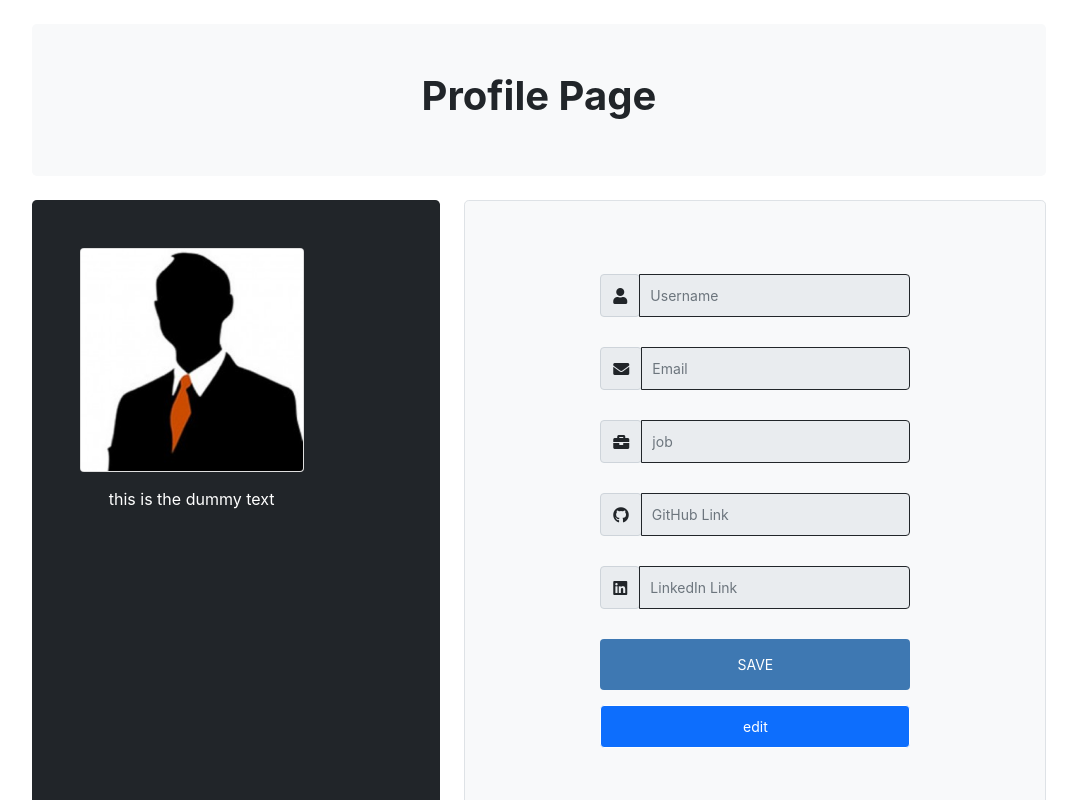
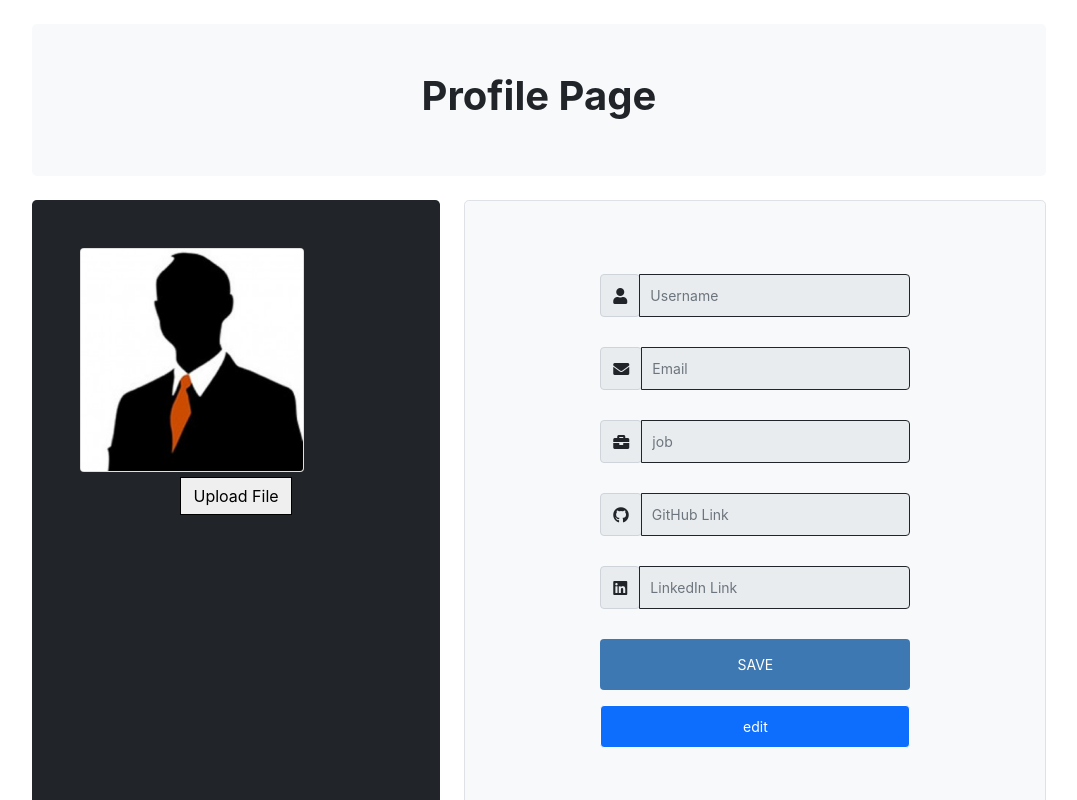
Before and after one commit to abdallahabusedo/LevelUp_E-learning, a React (Create React App) app: page /user/profile in a window 1280 px wide. Shown: the top 800 px of the page, without its empty margins (101-1178 px from the left). Built offline with nearby package versions, Linux system fonts and the light colour scheme; no server answers; the database is empty; sample sign-in values are in the browser's storage.

Commit message:
Added Image Upload and Auth State monitor

```diff
--- a/src/assets/styles/profile.css
+++ b/src/assets/styles/profile.css
@@ -1,5 +1,5 @@
 .userIcon{
-        height: 82%;
+    height: 82%;
 }
 .textBoxMa{
     margin-bottom: 20px;
@@ -10,5 +10,22 @@
 .ImageDiv{
    width: 14rem;
    height: 14rem;
+}
+
+.custom-file-upload input[type="button"]{
+    border: 1px solid ;
+    display: inline-block;
+    padding: 6px 12px;
+    margin-top: 5px;
+    cursor: pointer;
 
 }
+
+input[type="file"] {
+    display: none;
+}
+
+.ImageDiv img {
+    height: 100%;
+    width: 100%;
+}
--- a/src/components/profile/UserForm.jsx
+++ b/src/components/profile/UserForm.jsx
@@ -1,6 +1,7 @@
 import React, { useState, useEffect } from "react";
 import { database, auth } from "./../../services/firebase";
-const UserForm = (props) => {
+
+export default function UserForm (props) {
 
   var [Value, setValue] = useState({
     username: "",
@@ -10,7 +11,7 @@ const UserForm = (props) => {
     password: "",
     Bio: "",
     LinkGitHub: "",
-    LinkLinkedIn: ""
+    LinkLinkedIn: "",
   });
 
   var [readOnly, setReadOnly] = useState(true);
@@ -26,7 +27,8 @@ const UserForm = (props) => {
           password: "",
           Bio: "",
           LinkGitHub: "",
-          LinkLinkedIn: ""
+          LinkLinkedIn: "",
+          EducationPosition: "",
         };
 
         snapshot.forEach( snap => { newData[snap.key] = snap.val(); });
@@ -111,6 +113,7 @@ const UserForm = (props) => {
           readOnly={readOnly}
         />
       </div>
+
       <div className="form-group input-group textBoxMa">
         <div className="input-group-prepend ">
           <div className="input-group-text userIcon">
@@ -160,5 +163,3 @@ const UserForm = (props) => {
     </form>
   );
 };
-
-export default UserForm;
--- a/src/components/profile/UserImage.jsx
+++ b/src/components/profile/UserImage.jsx
@@ -1,15 +1,55 @@
-import React from "react";
+import React , { useState , useEffect } from "react";
 import "./../../assets/styles/profile.css";
 import dummy from "./../../assets/Images/dummyprofile.jpg";
-export default function UserImage() {
+import { storage , database } from "./../../services/firebase";
+
+export default function UserImage( props ) {
+  var userId = props.uid;
+
+  const [userImage , setUserImage] = useState( dummy );
+
+  useEffect ( () => {
+      return database.ref("user")
+                     .child(userId)
+                     .child("profileImage")
+                     .once('value', snap => { if( snap ) setUserImage( snap.val() ); });
+
+  },[ userId , setUserImage ] );
+
+  const metadata = {
+    contentType: 'image/jpg',
+  };
+
+  const getFile = () => {
+    document.getElementById("file").click();
+  }
+
+  const updateIamge = async ( e ) => {
+
+    var imgRef = storage.ref("Images").child(`${props.uid}/userImage`);
+
+    await imgRef.put(e.target.files[0],metadata);
+
+    imgRef.getDownloadURL()
+          .then((url) => {
+            database.ref("user")
+                    .child(userId)
+                    .child("profileImage")
+                    .set(url);
+          }).catch( err => { console.log(err); });
+  }
+
   return (
     <div>
       <div className="card ImageDiv">
-        <img src={dummy} className="card-img" alt="profile" />
-        <div className="card-body">
-          <p className="card-text">this is the dummy text</p>
-        </div>
+        <img src={userImage} className="card-img" alt="profile" />
       </div>
+
+      <div className="custom-file-upload">
+        <input type="file" id="file" accept="image/*" onChange={updateIamge}/>
+        <input type="button" onClick={getFile} value="Upload File"/>
+      </div>
+
     </div>
   );
 }
--- a/src/components/profile/UserProfile.jsx
+++ b/src/components/profile/UserProfile.jsx
@@ -1,10 +1,10 @@
 import React from "react";
 import UserForm from "./UserForm";
-import { database , auth } from "../../services/firebase";
+import { database } from "../../services/firebase";
 import UserImage from "./UserImage";
 
-const UserProfile = () => {
-  var userId = auth.currentUser.uid;
+const UserProfile = (props) => {
+  var userId = props.currentUser.uid ;
   const AddOrEdit = (obj) => {
     database
       .ref("user")
@@ -25,7 +25,7 @@ const UserProfile = () => {
         <div className="row align-items-md-stretch">
           <div className="col-md-5">
             <div className="h-100 p-5 text-white bg-dark rounded-3">
-              <UserImage />
+              <UserImage uid={userId}/>
             </div>
           </div>
           <div className="col-md-7">
--- a/src/pages/AccountLogin/signin.jsx
+++ b/src/pages/AccountLogin/signin.jsx
@@ -51,13 +51,13 @@ export default class SignIn extends Component {
                     password: "Google Sign In",
                     Bio: "",
                     LinkGitHub: "",
-                    LinkLinkedIn: ""
+                    LinkLinkedIn: "",
+                  }).then( () => {
+                    this.props.history.push('/user/profile');
                   });
                 }
-
               });
 
-              this.props.history.push('/user/profile');
           }).catch ( err => {
               console.log( err.message );
           });
--- a/src/pages/AccountLogin/signup.jsx
+++ b/src/pages/AccountLogin/signup.jsx
@@ -25,7 +25,7 @@ export default class SignUp extends Component {
 
   handleSubmit = ( event ) => {
       event.preventDefault();
-      let { email, password, username, job } = this.state;
+      let { email, password, username, job, EducationPosition } = this.state;
       createUser(email, password)
         .then((result) => {
           console.log("success");
@@ -37,7 +37,8 @@ export default class SignUp extends Component {
             password,
             Bio: "",
             LinkGitHub: "",
-            LinkLinkedIn: ""
+            LinkLinkedIn: "",
+            EducationPosition
           });
           this.props.history.push("/user/profile");
         })
--- a/src/pages/User/Profile.jsx
+++ b/src/pages/User/Profile.jsx
@@ -1,14 +1,39 @@
+import React , { useState , useEffect } from 'react';
+import { auth } from "../../services/firebase";
 import UserProfile from "./../../components/profile/UserProfile";
 
 const Profile = () => {
 
-  return (
-    <div className="row">
-      <div className="col-md-10 offset-md-1">
-        <UserProfile />
+  const [ userState , setUserState ] = useState( {
+    currentUser: auth.currentUser ,
+    loggedIn: false
+  });
+
+  useEffect(() => {
+    return auth.onAuthStateChanged(user => {
+      if (user) {
+        setUserState( { currentUser:user , loggedIn:true } );
+      } else {
+        setUserState( { currentUser:user , loggedIn:true } );
+      }
+    });
+  }, [] );
+
+  if( userState.loggedIn ) {
+    return (
+      <div className="row">
+        <div className="col-md-10 offset-md-1">
+          <UserProfile currentUser={userState.currentUser}/>
+        </div>
       </div>
-    </div>
-  );
+    );
+  } else {
+    return (
+      <>
+      </>
+    );
+  }
+
 };
 
 export default Profile;
```
